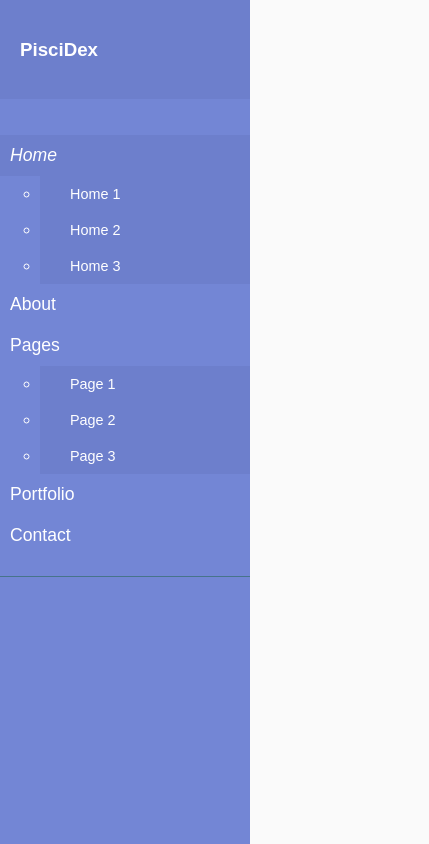
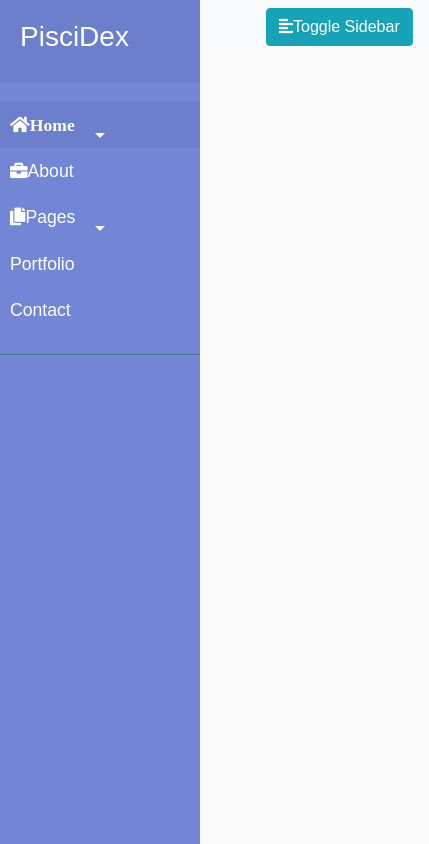
Before and after one commit to adamlstephenson/PisciDex, a React (Create React App) app: page / in a window 390 px wide. Shown: the whole page, 429 px wide, since content can reach past the window. Built offline with nearby package versions, Linux system fonts and the light colour scheme.

Commit message:
figured out class toggle ability in React - sidebar collapses

```diff
--- a/public/index.html
+++ b/public/index.html
@@ -10,6 +10,8 @@
     -->
     <link rel="manifest" href="%PUBLIC_URL%/manifest.json">
     <link rel="shortcut icon" href="%PUBLIC_URL%/favicon.ico">
+    <link rel="stylesheet" href="https://stackpath.bootstrapcdn.com/bootstrap/4.1.3/css/bootstrap.min.css" integrity="sha384-MCw98/SFnGE8fJT3GXwEOngsV7Zt27NXFoaoApmYm81iuXoPkFOJwJ8ERdknLPMO" crossorigin="anonymous">
+    <link rel="stylesheet" href="https://use.fontawesome.com/releases/v5.3.1/css/all.css" integrity="sha384-mzrmE5qonljUremFsqc01SB46JvROS7bZs3IO2EmfFsd15uHvIt+Y8vEf7N7fWAU" crossorigin="anonymous">
     <!--
       Notice the use of %PUBLIC_URL% in the tags above.
       It will be replaced with the URL of the `public` folder during the build.
--- a/src/components/Navbar/Navbar.css
+++ b/src/components/Navbar/Navbar.css
@@ -8,8 +8,8 @@ body {
 }
 
 #sidebar {
-    min-width: 250px;
-    max-width: 250px;
+    min-width: 200px;
+    max-width: 200px;
     height: 100vh;
     position: fixed;
     top: 0;
@@ -79,6 +79,7 @@ a[data-toggle="collapse"] {
 #sidebar.active {
     min-width: 80px;
     max-width: 80px;
+    margin-left: -250px;
     text-align: center;
 }
 
@@ -121,3 +122,87 @@ a[data-toggle="collapse"] {
     font-size: 1.8em;
     margin-bottom: 5px;
 }
+
+/* Same dropdown links padding*/
+#sidebar.active ul ul a {
+    padding: 10px !important;
+}
+
+/* Changing the arrow position to bottom center position,
+   translateX(50%) works with right: 50%
+   to accurately  center the arrow */
+#sidebar.active .dropdown-toggle::after {
+    top: auto;
+    bottom: 10px;
+    right: 50%;
+    -webkit-transform: translateX(50%);
+    -ms-transform: translateX(50%);
+    transform: translateX(50%);
+}
+
+#sidebarCollapse {
+    margin-left: 250px;
+}
+
+/* Media queries */
+@media (max-width: 768px) {
+    /* 80px and its content aligned to centre. Pushing it off the screen with the
+       negative left margin
+    */
+    #sidebar.active {
+        min-width: 80px;
+        max-width: 80px;
+        text-align: center;
+        margin-left: -80px !important;
+    }
+
+
+    /* Reappearing the sidebar on toggle button click */
+    #sidebar {
+        margin-left: 0;
+    }
+
+
+    /* Toggling the sidebar header content,
+       hide the big heading [h3] and showing the small heading [strong] and vice versa
+    */
+    #sidebar .sidebar-header strong {
+        display: none;
+    }
+    #sidebar.active .sidebar-header h3 {
+        display: none;
+    }
+    #sidebar.active .sidebar-header strong {
+        display: block;
+    }
+
+    /* Downsize the navigation links font size */
+    #sidebar.active ul li a {
+        padding: 20px 10px;
+        font-size: 0.85em;
+    }
+
+    #sidebar.active ul li a i {
+        margin-right:  0;
+        display: block;
+        font-size: 1.8em;
+        margin-bottom: 5px;
+    }
+
+    /* Adjust the dropdown links padding*/
+    #sidebar.active ul ul a {
+        padding: 10px !important;
+    }
+
+    /* Changing the arrow position to bottom center position,
+      translateX(50%) works with right: 50%
+      to accurately  center the arrow */
+    .dropdown-toggle::after {
+        top: auto;
+        bottom: 10px;
+        right: 50%;
+        -webkit-transform: translateX(50%);
+        -ms-transform: translateX(50%);
+        transform: translateX(50%);
+    }
+}
--- a/src/components/Navbar/Navbar.js
+++ b/src/components/Navbar/Navbar.js
@@ -2,11 +2,18 @@ import React, { Component } from 'react';
 import './Navbar.css';
 
 class Navbar extends Component {
+
+    toggleClass = () => {
+        const sidebar = this.refs.toggleActive
+        sidebar.classList.toggle('active')
+    }
+
     render() {
+
         return (
             <div className="wrapper">
                 {/* Sidebar */}
-                <nav id="sidebar">
+                <nav id="sidebar" ref="toggleActive">
                     <div className="sidebar-header">
                         <h3>PisciDex</h3>
                         <strong>PD</strong>
@@ -64,7 +71,7 @@ class Navbar extends Component {
                 <div id="content">
                     <nav className="navbar navbar-expand-lg navbar-light bg-light">
                         <div className="container-fluid">
-                            <button type="button" id="sidebarCollapse" className="btn btn-info">
+                            <button type="button" id="sidebarCollapse" className="btn btn-info" onClick={this.toggleClass}>
                                 <i className="fas fa-align-left"></i>
                                 <span>Toggle Sidebar</span>
                             </button>
```
